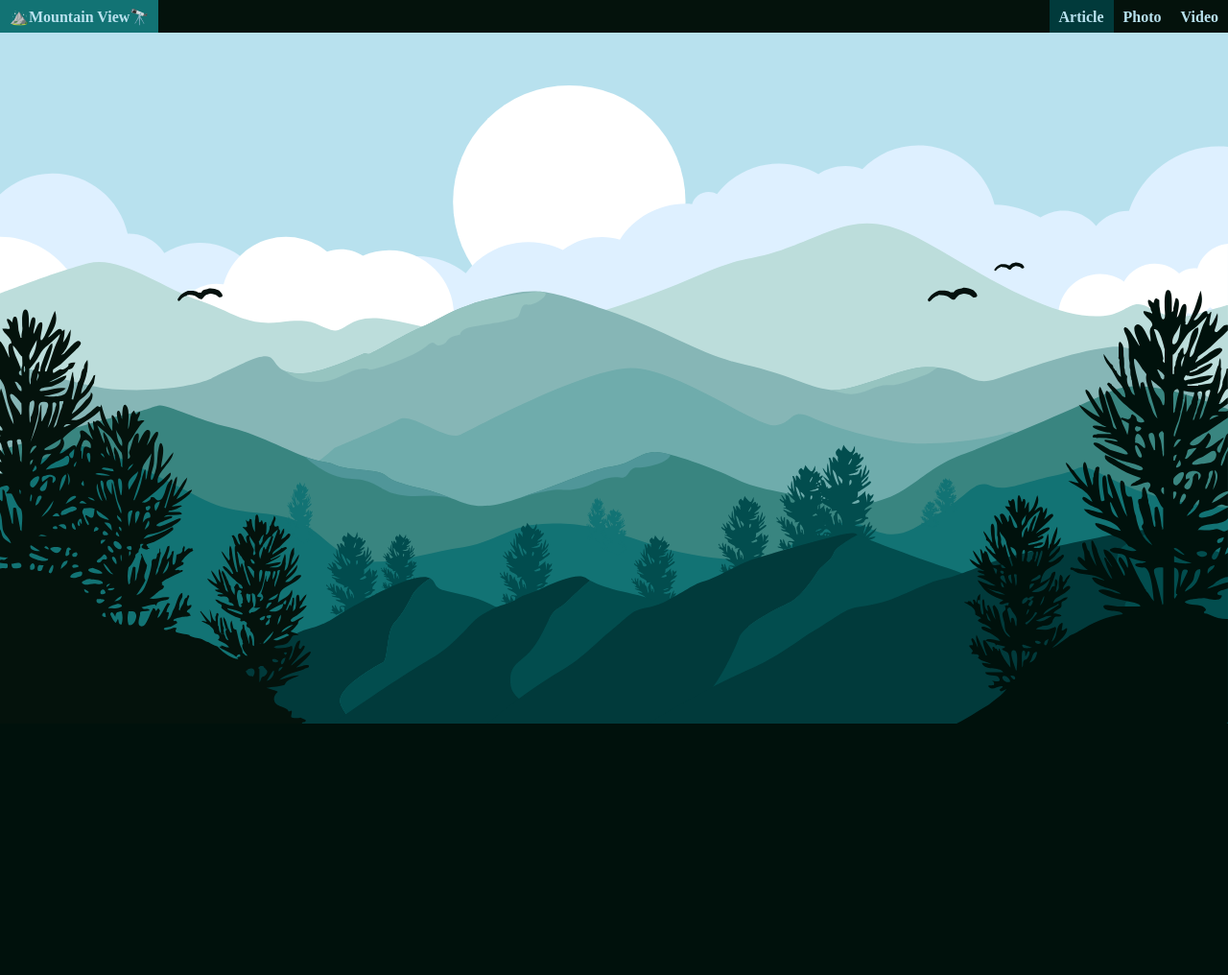
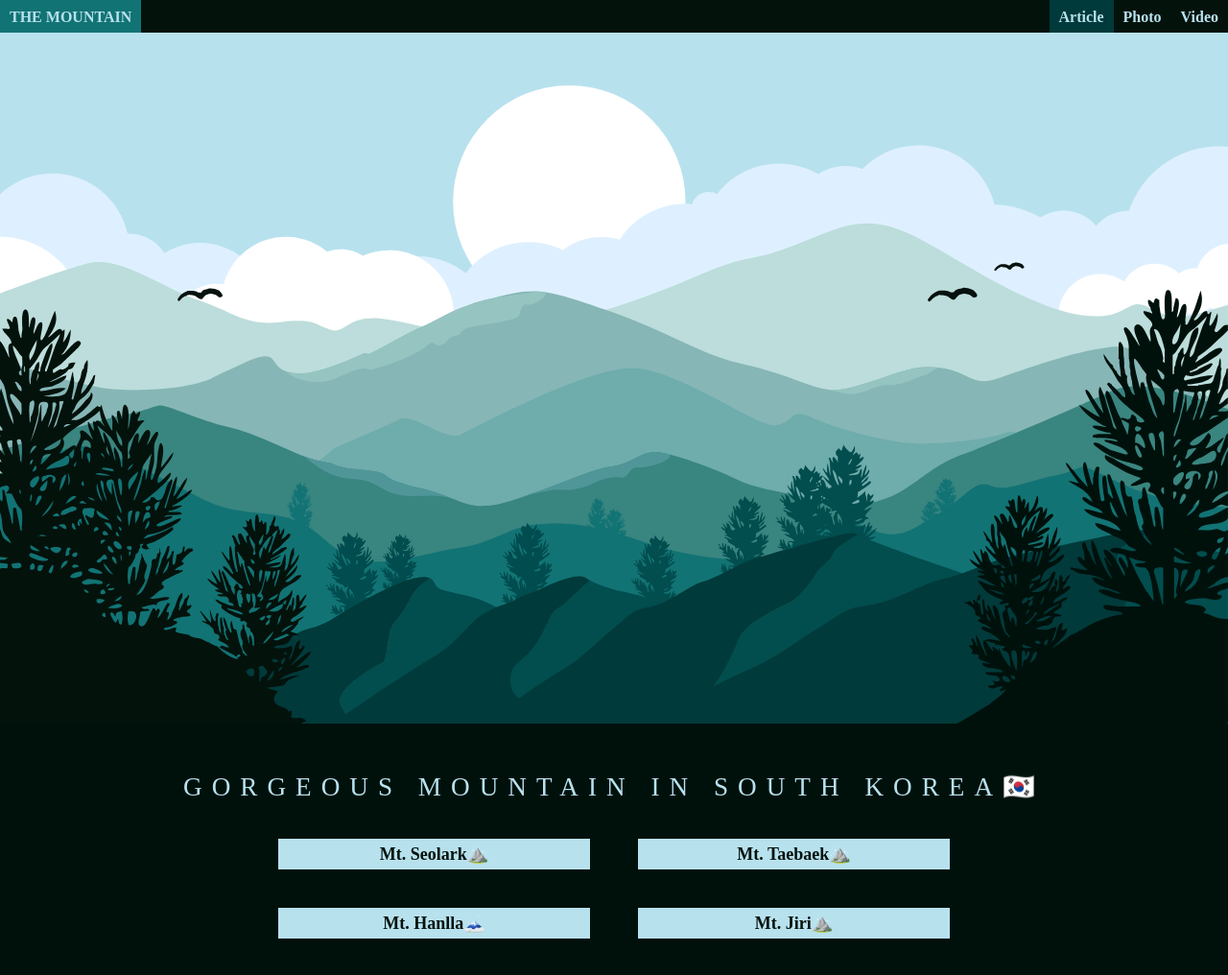
Before and after one commit to cho-hyeonjin/parallax-scrolling, a plain HTML site: page index.html in a window 1280 px wide. Shown: the top 1016 px of the page at 96% size. Drawn offline with Linux system fonts and the light colour scheme.

Commit message:
feat: 클릭으로 특정 위치 이동(1)

```diff
--- a/index.css
+++ b/index.css
@@ -131,6 +131,7 @@ table {
 
 body {
   height: 200vh;
+  background-color: #00110c;
 }
 
 header {
@@ -140,6 +141,11 @@ header {
   background-color: #04120c;
   color: #b8e1ee;
   justify-content: space-between;
+}
+
+a {
+  color: unset;
+  text-decoration: unset;
 }
 
 .button-in-header {
@@ -169,3 +175,41 @@ header {
 #main-image {
   min-width: 1000px;
 }
+
+#document-title {
+  margin-bottom: 40px;
+  color: #b8e1ee;
+  font-size: 170%;
+  font-weight: 300;
+  letter-spacing: 10px;
+}
+
+#main-content-wrapper {
+  margin-top: 50px;
+  display: flex;
+  flex-direction: column;
+  align-items: center;
+}
+
+#mountain-tag-wrapper {
+  font-size: 18px;
+  font-weight: 700;
+  display: flex;
+  gap: 50px;
+}
+
+.mountain-content-wrapper {
+  display: flex;
+  flex-direction: column;
+  gap: 40px;
+}
+
+.mountain-content-list {
+  display: flex;
+  width: 325px;
+  height: 32px;
+  justify-content: center;
+  align-items: center;
+  background-color: #b8e1ee;
+  color: #04120c;
+}
--- a/index.html
+++ b/index.html
@@ -7,7 +7,7 @@
     <title>Parallax Scrolling with JS</title>
   </head>
   <header>
-    <a id="title" class="button-in-header">⛰️Mountain View🔭</a>
+    <a href="#document-title" id="title" class="button-in-header">THE MOUNTAIN</a>
     <div id="right-buttons">
       <a class="button-in-header" id="active-menu">Article</a>
       <a class="button-in-header">Photo</a>
@@ -1521,6 +1521,19 @@
           </g>
         </svg>
   </div>
+  <div id="main-content-wrapper">
+    <p id="document-title">GORGEOUS MOUNTAIN IN SOUTH KOREA🇰🇷</p>
+    <div id="mountain-tag-wrapper">
+        <ul class="mountain-content-wrapper">
+          <li class="mountain-content-list">Mt. Seolark⛰️</li>
+          <li class="mountain-content-list">Mt. Hanlla🗻</li>
+        </ul>
+        <ul class="mountain-content-wrapper">
+          <li class="mountain-content-list">Mt. Taebaek⛰️</li>
+          <li class="mountain-content-list">Mt. Jiri⛰️</li>
+        </ul>
+    </div>
+  </div>
   </body>
 
   <script>
```
